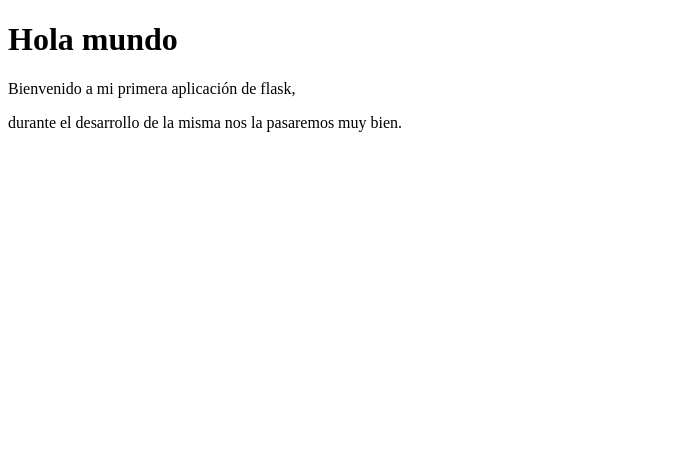
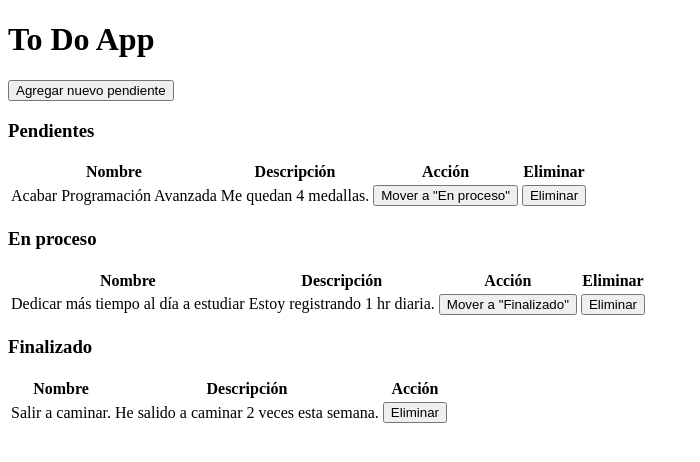
Before and after one commit to adrianstrozzi/mi_primer_app_flask, a Flask app: page / in a window 1280 px wide. Shown: the top 462 px of the page, without its empty margins (0-700 px from the left). Run offline with Flask 3, Linux system fonts and the light colour scheme.

Commit message:
Finished project

```diff
--- a/app/templates/home.html
+++ b/app/templates/home.html
@@ -1,16 +1,73 @@
 <!DOCTYPE html>
-<html lang="en">
+<html lang="es">
 
 <head>
   <meta charset="UTF-8">
   <meta name="viewport" content="width=device-width, initial-scale=1.0">
-  <title>Document</title>
+  <title>To Do App</title>
 </head>
 
 <body>
-  <h1>Hola mundo</h1>
-  <p> Bienvenido a mi primera aplicación de flask, </p>
-  <p> durante el desarrollo de la misma nos la pasaremos muy bien. </p>
+  <h1>To Do App</h1>
+  <button>Agregar nuevo pendiente</button>
+
+  <h3>Pendientes</h3>
+  <table>
+    <thead>
+      <tr>
+        <th>Nombre</th>
+        <th>Descripción</th>
+        <th>Acción</th>
+        <th>Eliminar</th>
+      </tr>
+    </thead>
+    <tbody>
+      <tr>
+        <td>Acabar Programación Avanzada</td>
+        <td>Me quedan 4 medallas.</td>
+        <td><button>Mover a "En proceso"</button></td>
+        <td><button>Eliminar</button></td>
+      </tr>
+    </tbody>
+  </table>
+
+  <h3>En proceso</h3>
+  <table>
+    <thead>
+      <tr>
+        <th>Nombre</th>
+        <th>Descripción</th>
+        <th>Acción</th>
+        <th>Eliminar</th>
+      </tr>
+    </thead>
+    <tbody>
+      <tr>
+        <td>Dedicar más tiempo al día a estudiar</td>
+        <td>Estoy registrando 1 hr diaria.</td>
+        <td><button>Mover a "Finalizado"</button></td>
+        <td><button>Eliminar</button></td>
+      </tr>
+    </tbody>
+  </table>
+
+  <h3>Finalizado</h3>
+  <table>
+    <thead>
+      <tr>
+        <th>Nombre</th>
+        <th>Descripción</th>
+        <th>Acción</th>
+      </tr>
+    </thead>
+    <tbody>
+      <tr>
+        <td>Salir a caminar.</td>
+        <td>He salido a caminar 2 veces esta semana.</td>
+        <td><button>Eliminar</button></td>
+      </tr>
+    </tbody>
+  </table>
 </body>
 
 </html>
```
